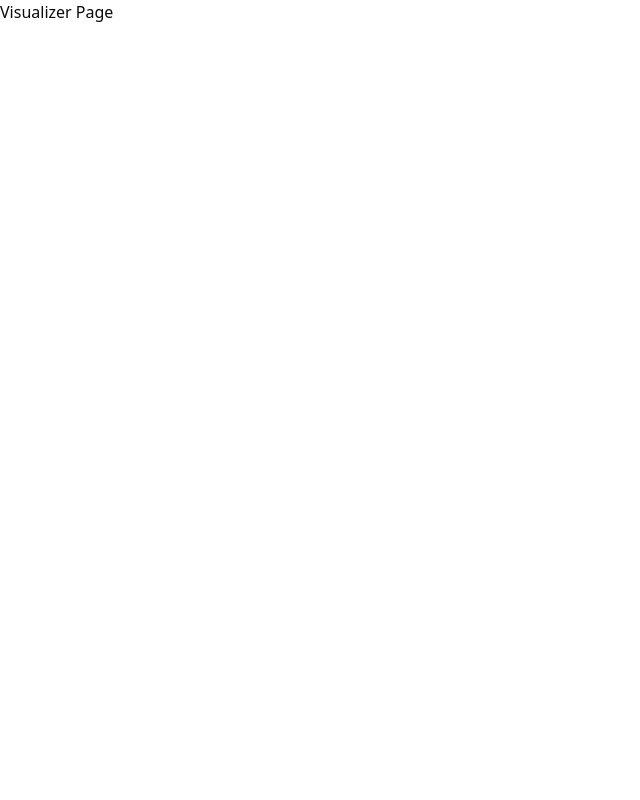
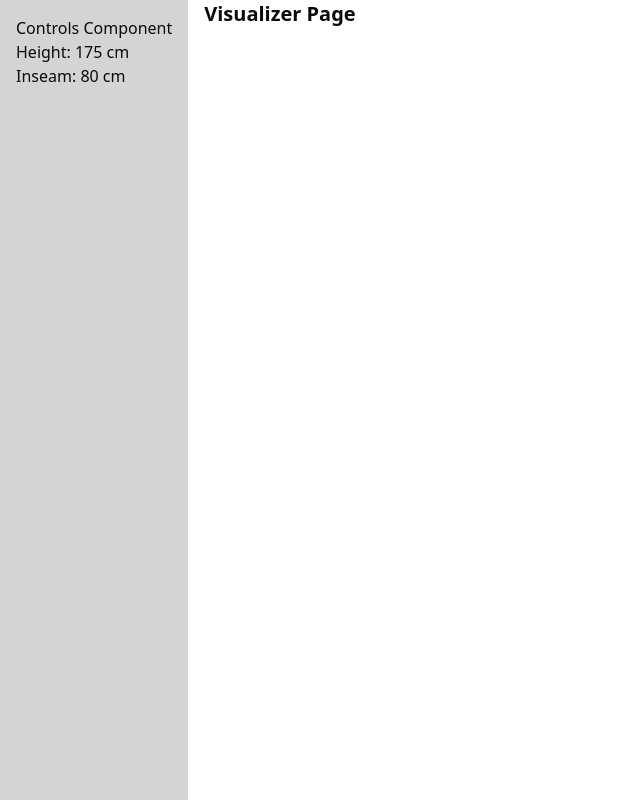
Before and after one commit to k4rtikay/moto-seat-height, a Next.js app: page /visualizer in a window 1280 px wide. Shown: the whole page, without its empty margins (0-640 px from the left). Built offline with nearby package versions, Linux system fonts and the light colour scheme.

Commit message:
feat(controls.tsx): add a controls sidebar and parse the data from the search parameters

```diff
--- a/src/app/visualizer/page.tsx
+++ b/src/app/visualizer/page.tsx
@@ -1,3 +1,31 @@
+"use client";
+
+import { Controls } from "@/components/visualizer/controls";
+import { useSearchParams } from "next/navigation";
+
 export default function VisualizerPage() {
-    return <div>Visualizer Page</div>;
+
+    const searchParams = useSearchParams();
+    const height = searchParams.get("height");
+    const inseam = searchParams.get("inseam");
+
+    const parseParams = (val: string | null, fallback: number) =>{
+        const parsed = parseInt(val || "");
+        return isNaN(parsed) ? fallback : parsed;
+    }
+
+    const heightValue = parseParams(height, 175);
+    const inseamValue = parseParams(inseam, 80);
+
+    return (
+        <div className="flex gap-4 h-screen">
+            <aside>
+                <Controls
+                height={heightValue} inseam={inseamValue}
+                className="bg-neutral-300 h-full p-4"
+                />
+            </aside>
+            <h1 className="text-xl font-semibold">Visualizer Page</h1>
+        </div>
+    )
 }
--- /dev/null
+++ b/src/components/visualizer/controls.tsx
@@ -0,0 +1,15 @@
+interface ControlsProps {
+    height: number;
+    inseam: number;
+    className?: string;
+}
+
+export const Controls: React.FC<ControlsProps> = (props) => {
+    return (
+        <div className={props.className}>
+            Controls Component
+            <div>Height: {props.height} cm</div>
+            <div>Inseam: {props.inseam} cm</div>
+        </div>
+    );
+};
```
